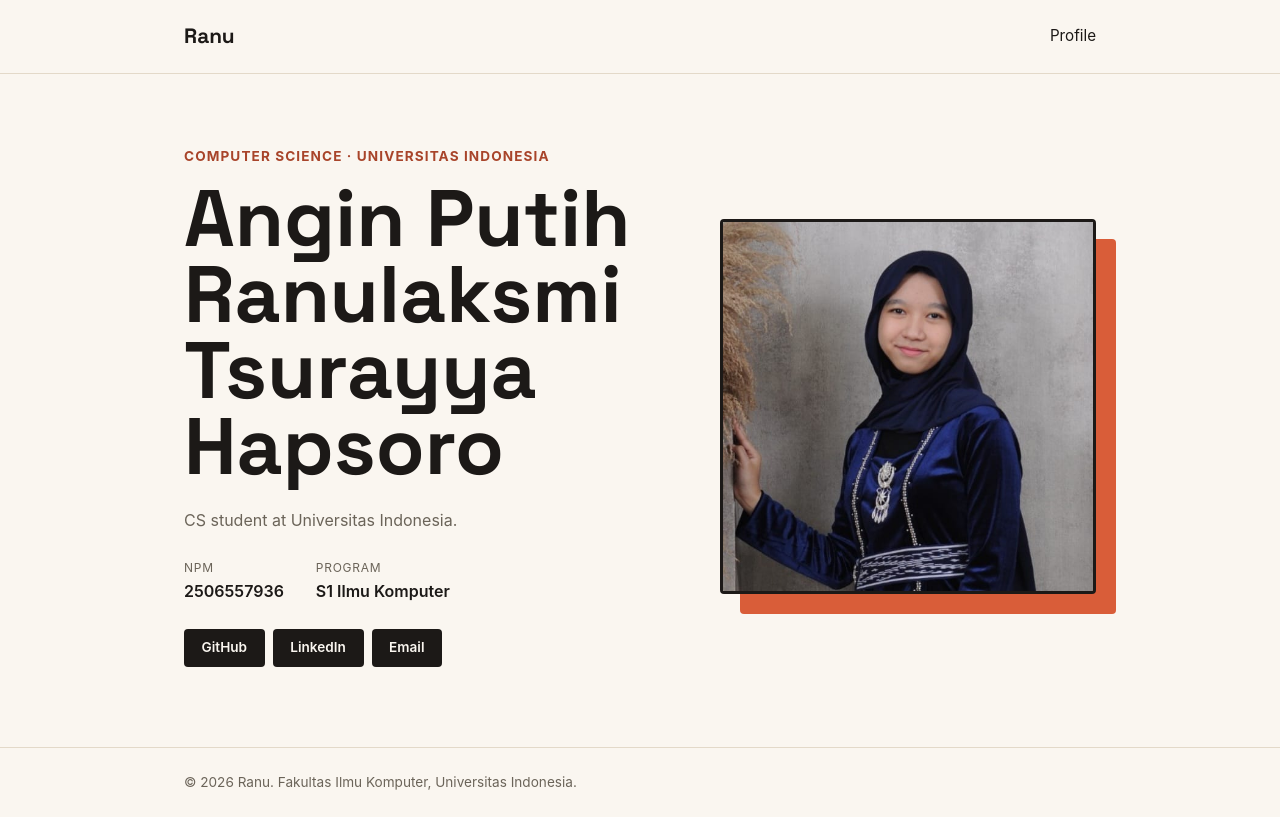
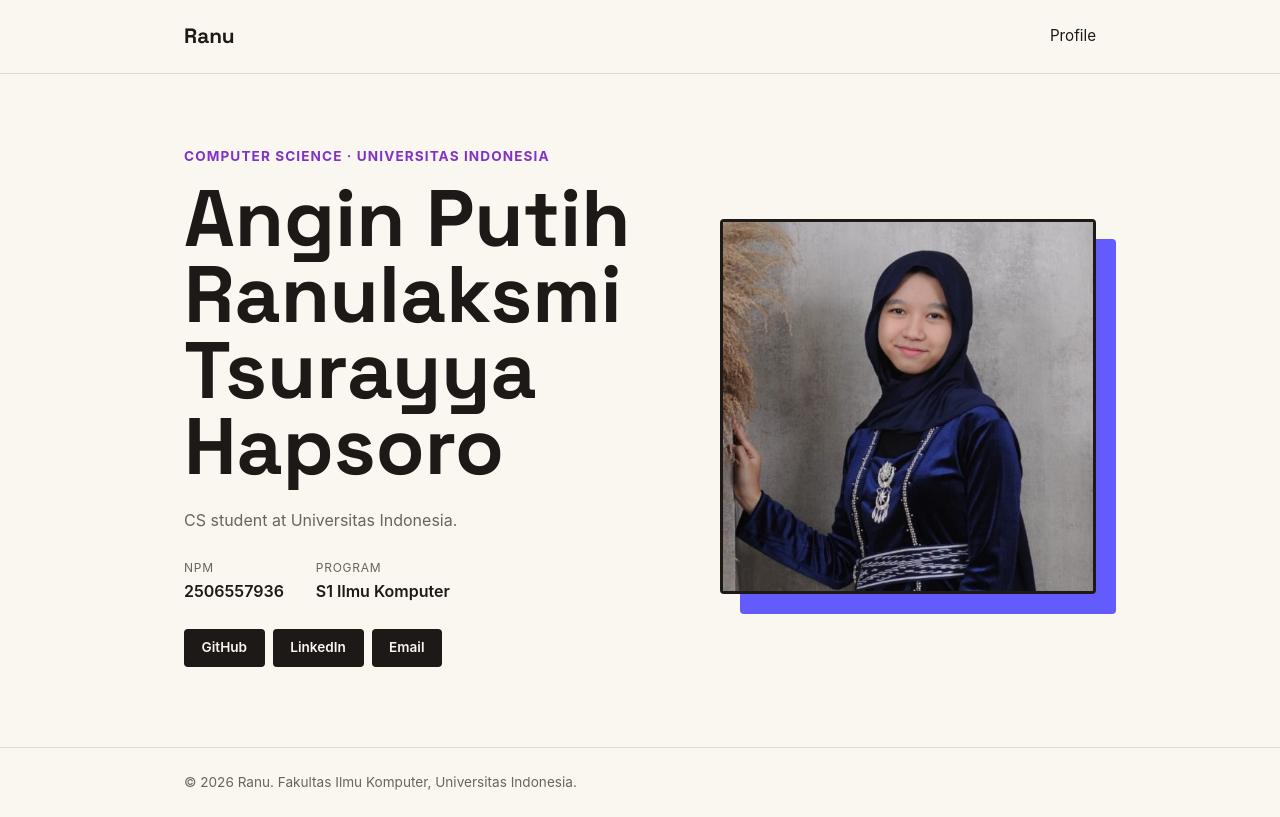
Before and after one commit to anginputih-droid/myportofolio, a Django app: page / in a window 1280 px wide. Run offline with Django 5.2, Linux system fonts and the light colour scheme.

Commit message:
change colors

```diff
--- a/static/css/style.css
+++ b/static/css/style.css
@@ -7,8 +7,8 @@
 :root {
     --ink: #1c1917;
     --paper: #faf6f0;
-    --accent: #d95d39;
-    --accent-dark: #a8442a;
+    --accent: #635bfd;
+    --accent-dark: #6303bdcd;
     --line: #e3d9c9;
     --text-muted: #6b6459;
     --radius: 4px;
```
